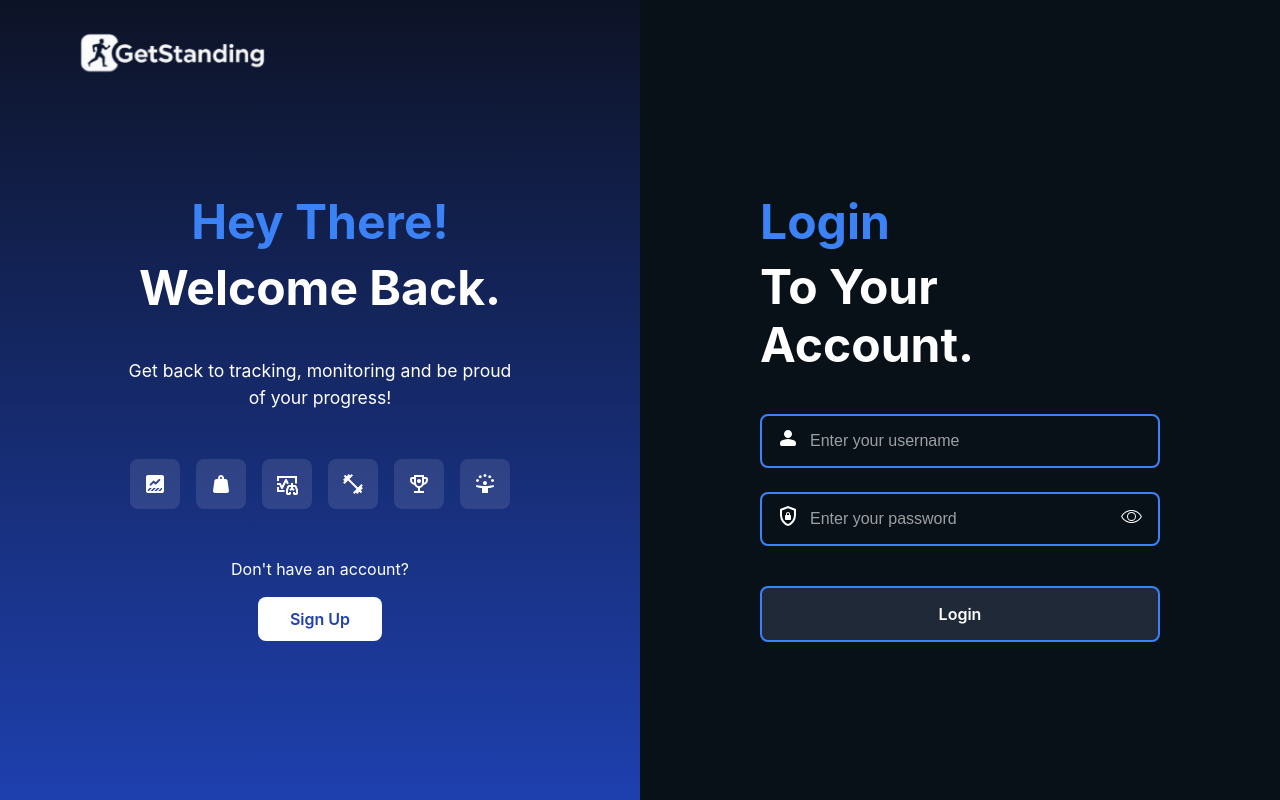
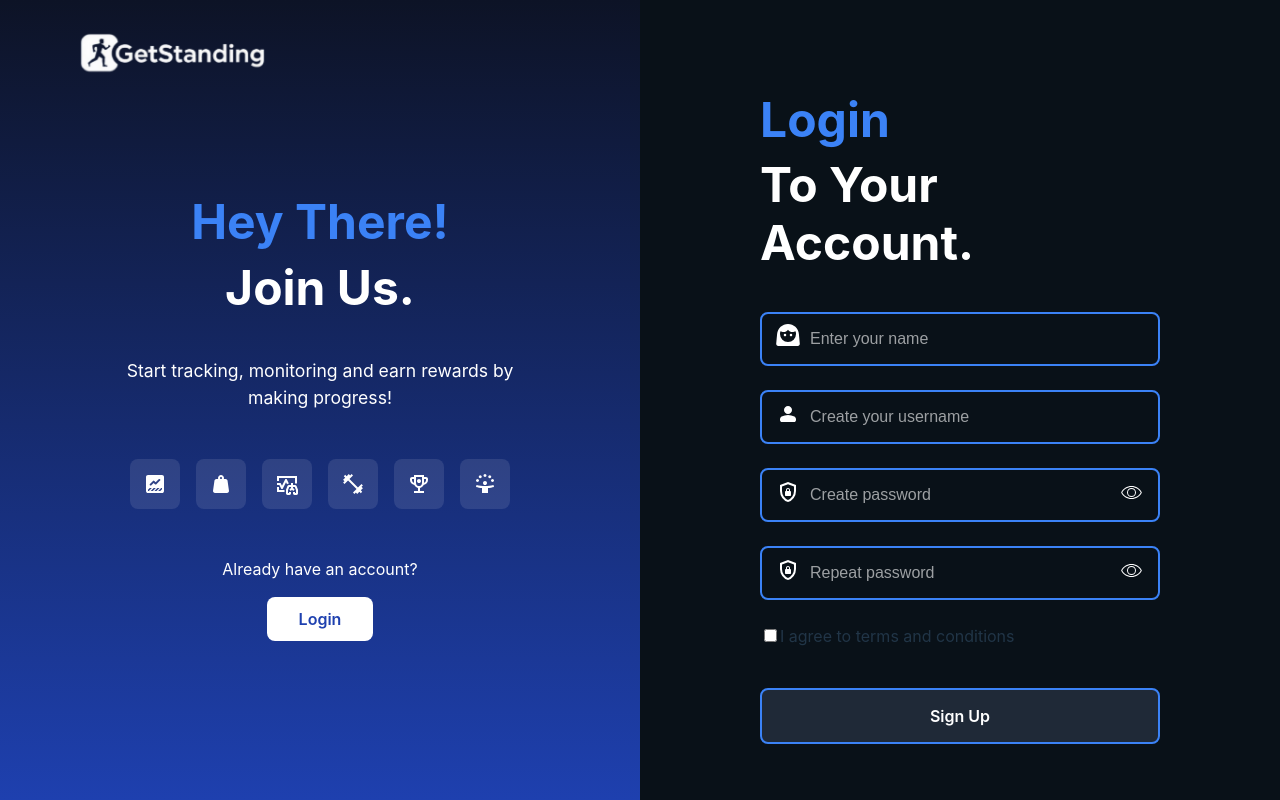
Before and after one commit to vladi245/WebFrontend-group8, a React (Vite) app: page /sign-up in a window 1280 px wide. Built offline with nearby package versions, Linux system fonts and the light colour scheme.

Commit message:
add signup page inputs

```diff
--- a/src/pages/SignUp/index.tsx
+++ b/src/pages/SignUp/index.tsx
@@ -11,10 +11,10 @@ export default function SignUp() {
                 <div className="welcome-content">
                     <h1 className="welcome-heading">
                         <span className="hey-there">Hey There!</span>
-                        <span className="welcome-back">Welcome Back.</span>
+                        <span className="welcome-back">Join Us.</span>
                     </h1>
                     <p className="welcome-subtext">
-                        Get back to tracking, monitoring and be proud of your progress!
+                        Start tracking, monitoring and earn rewards by making progress!
                     </p>
                     {/*all icons here are from this link https://icon-sets.iconify.design/material-symbols/page-3.html?icon-filter=pers  license is apache 2 so we are good*/ }
                     <div className="feature-icons">
@@ -38,8 +38,8 @@ export default function SignUp() {
                         </div>
                     </div>
                     <div className="signup-section">
-                        <p className="signup-question">Don't have an account?</p>
-                        <button className="signup-button">Sign Up</button>
+                        <p className="signup-question">Already have an account?</p>
+                        <button className="signup-button">Login</button>
                     </div>
                 </div>
             </div>
@@ -50,13 +50,23 @@ export default function SignUp() {
                         <span className="to-account">To Your Account.</span>
                     </h1>
                     <form className="login-form">
+                    <div className="input-group">
+                            <div className="input-icon">
+                            <svg xmlns="http://www.w3.org/2000/svg" width="24" height="24" viewBox="0 0 24 24"><path fill="currentColor" d="M12 18q3.35 0 5.675-2.337T20 10q0-.775-.125-1.487t-.4-1.388q-.675.425-1.425.65T16.5 8q-1.35 0-2.537-.612T12 5.65q-.775 1.125-1.963 1.738T7.5 8q-.8 0-1.55-.225t-1.425-.65q-.275.675-.4 1.388T4 10q0 3.325 2.338 5.663T12 18m-3-5.75q.525 0 .888-.363T10.25 11t-.363-.888T9 9.75t-.888.363T7.75 11t.363.888t.887.362m6 0q.525 0 .888-.363T16.25 11t-.363-.888T15 9.75t-.888.363t-.362.887t.363.888t.887.362M2.2 22q-.875 0-1.475-.65T.2 19.825l.9-9.875q.2-2.1 1.138-3.925t2.4-3.162t3.35-2.1T12 0t4.013.763t3.35 2.1t2.4 3.162T22.9 9.95l.9 9.875q.075.875-.525 1.525T21.8 22z"/></svg>
+                            </div>
+                            <input
+                                type="text"
+                                placeholder="Enter your name"
+                                className="form-input"
+                            />
+                        </div>
                         <div className="input-group">
                             <div className="input-icon">
                             <svg xmlns="http://www.w3.org/2000/svg" width="24" height="24" viewBox="0 0 24 24"><path fill="currentColor" d="M12 12q-1.65 0-2.825-1.175T8 8t1.175-2.825T12 4t2.825 1.175T16 8t-1.175 2.825T12 12m-8 6v-.8q0-.85.438-1.562T5.6 14.55q1.55-.775 3.15-1.162T12 13t3.25.388t3.15 1.162q.725.375 1.163 1.088T20 17.2v.8q0 .825-.587 1.413T18 20H6q-.825 0-1.412-.587T4 18"/></svg>
                             </div>
                             <input
                                 type="text"
-                                placeholder="Enter your username"
+                                placeholder="Create your username"
                                 className="form-input"
                             />
                         </div>
@@ -66,7 +76,7 @@ export default function SignUp() {
                             </div>
                             <input
                                 type="password"
-                                placeholder="Enter your password"
+                                placeholder="Create password"
                                 className="form-input"
                             />
                             <div className="password-toggle">
@@ -74,7 +84,31 @@ export default function SignUp() {
                             <svg xmlns="http://www.w3.org/2000/svg" width="24" height="24" viewBox="0 0 24 24"><path fill="currentColor" d="M11.5 18c4 0 7.46-2.22 9.24-5.5C18.96 9.22 15.5 7 11.5 7s-7.46 2.22-9.24 5.5C4.04 15.78 7.5 18 11.5 18m0-12c4.56 0 8.5 2.65 10.36 6.5C20 16.35 16.06 19 11.5 19S3 16.35 1.14 12.5C3 8.65 6.94 6 11.5 6m0 2C14 8 16 10 16 12.5S14 17 11.5 17S7 15 7 12.5S9 8 11.5 8m0 1A3.5 3.5 0 0 0 8 12.5a3.5 3.5 0 0 0 3.5 3.5a3.5 3.5 0 0 0 3.5-3.5A3.5 3.5 0 0 0 11.5 9"/></svg>
                             </div>
                         </div>
-                        <button type="submit" className="login-button">Login</button>
+                        <div className="input-group">
+                            <div className="input-icon">
+                            <svg xmlns="http://www.w3.org/2000/svg" width="24" height="24" viewBox="0 0 24 24"><path fill="currentColor" d="M12 22q-3.475-.875-5.738-3.988T4 11.1V5l8-3l8 3v6.1q0 3.8-2.262 6.913T12 22m0-2.1q2.6-.825 4.3-3.3t1.7-5.5V6.375l-6-2.25l-6 2.25V11.1q0 3.025 1.7 5.5t4.3 3.3M10 16h4q.425 0 .713-.288T15 15v-3q0-.425-.288-.712T14 11v-1q0-.825-.587-1.412T12 8t-1.412.588T10 10v1q-.425 0-.712.288T9 12v3q0 .425.288.713T10 16m1-5v-1q0-.425.288-.712T12 9t.713.288T13 10v1z"/></svg>
+                            </div>
+                            <input
+                                type="password"
+                                placeholder="Repeat password"
+                                className="form-input"
+                            />
+                            <div className="password-toggle">
+                                {/*this one is from here https://icon-sets.iconify.design/mdi-light/?icon-filter=eye   TODO place into documentation*/}
+                            <svg xmlns="http://www.w3.org/2000/svg" width="24" height="24" viewBox="0 0 24 24"><path fill="currentColor" d="M11.5 18c4 0 7.46-2.22 9.24-5.5C18.96 9.22 15.5 7 11.5 7s-7.46 2.22-9.24 5.5C4.04 15.78 7.5 18 11.5 18m0-12c4.56 0 8.5 2.65 10.36 6.5C20 16.35 16.06 19 11.5 19S3 16.35 1.14 12.5C3 8.65 6.94 6 11.5 6m0 2C14 8 16 10 16 12.5S14 17 11.5 17S7 15 7 12.5S9 8 11.5 8m0 1A3.5 3.5 0 0 0 8 12.5a3.5 3.5 0 0 0 3.5 3.5a3.5 3.5 0 0 0 3.5-3.5A3.5 3.5 0 0 0 11.5 9"/></svg>
+                            </div>
+                        </div>
+                        <div className="checkbox-group">
+                            <input
+                                type="checkbox"
+                                id="terms-checkbox"
+                                className="terms-checkbox"
+                            />
+                            <label htmlFor="terms-checkbox" className="terms-label">
+                                I agree to terms and conditions
+                            </label>
+                        </div>
+                        <button type="submit" className="login-button">Sign Up</button>
                     </form>
                 </div>
             </div>
```
